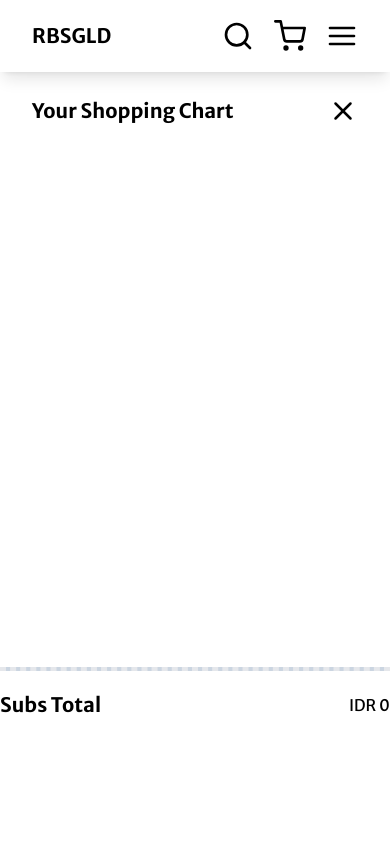
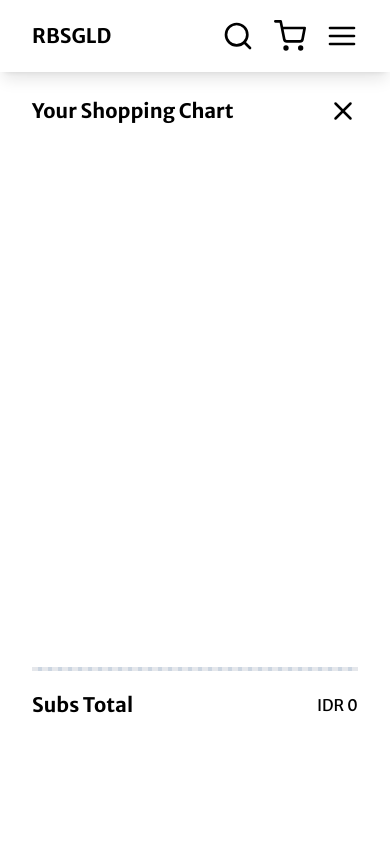
Before and after one commit to rustiandacodes/ribsgold-ecommerce, a React (Create React App) app: page / in a window 390 px wide. Both pictures are taken after a click on the element 290 px from the left and 36 px from the top of the page. Shown: the top 844 px of the page. Built offline with nearby package versions, Linux system fonts and the light colour scheme.

Commit message:
added responsive add to chart substotal

```diff
--- a/src/components/AddToChart.jsx
+++ b/src/components/AddToChart.jsx
@@ -78,10 +78,12 @@ const AddToChart = (props) => {
           )
         })}
       </div>
-      <hr className="border-2 my-5 bg-slate-300 border-dashed" />
-      <div className="flex items-center justify-between">
-        <p className="font-bold text-xl">Subs Total</p>
-        <p>IDR {subsTotal().toLocaleString()}</p>
+      <div className="px-8">
+        <hr className="border-2 my-5 bg-slate-300 border-dashed" />
+        <div className="flex items-center justify-between">
+          <p className="font-bold text-xl">Subs Total</p>
+          <p>IDR {subsTotal().toLocaleString()}</p>
+        </div>
       </div>
     </div>
   )
```
